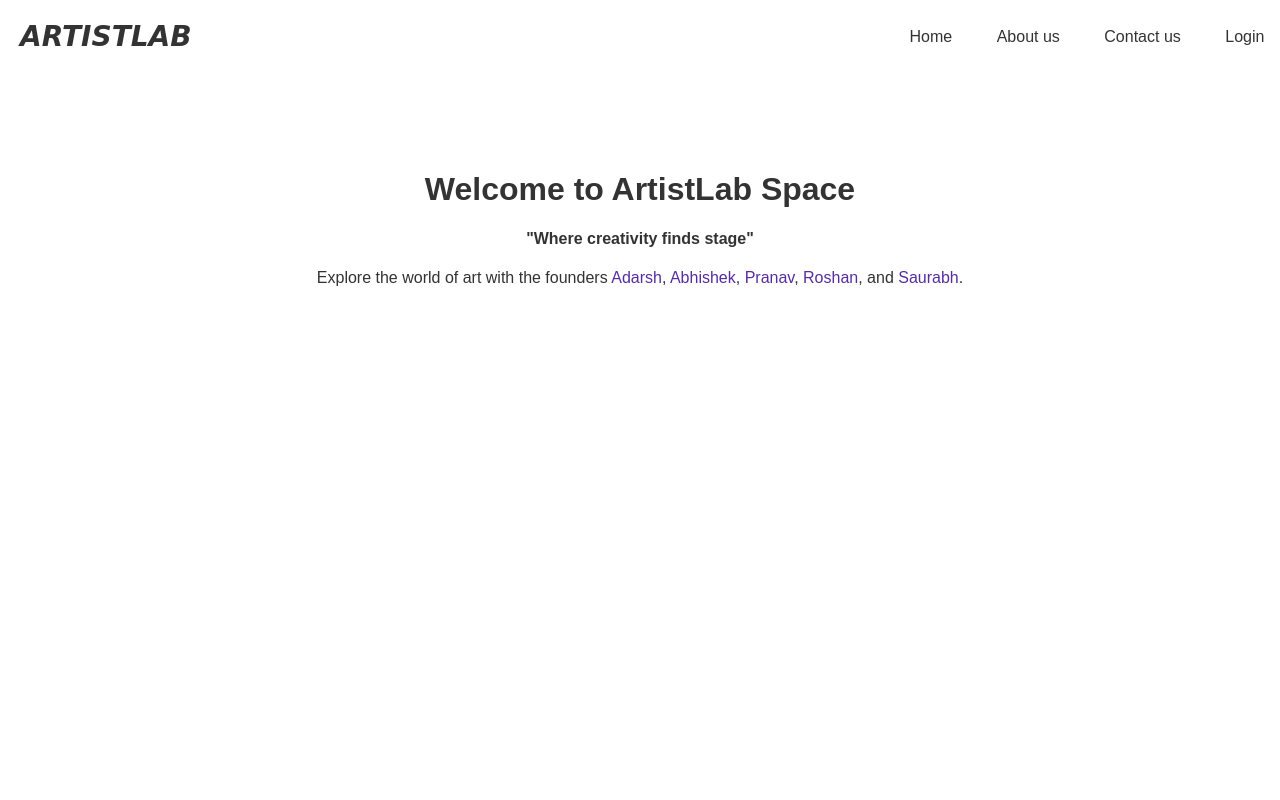
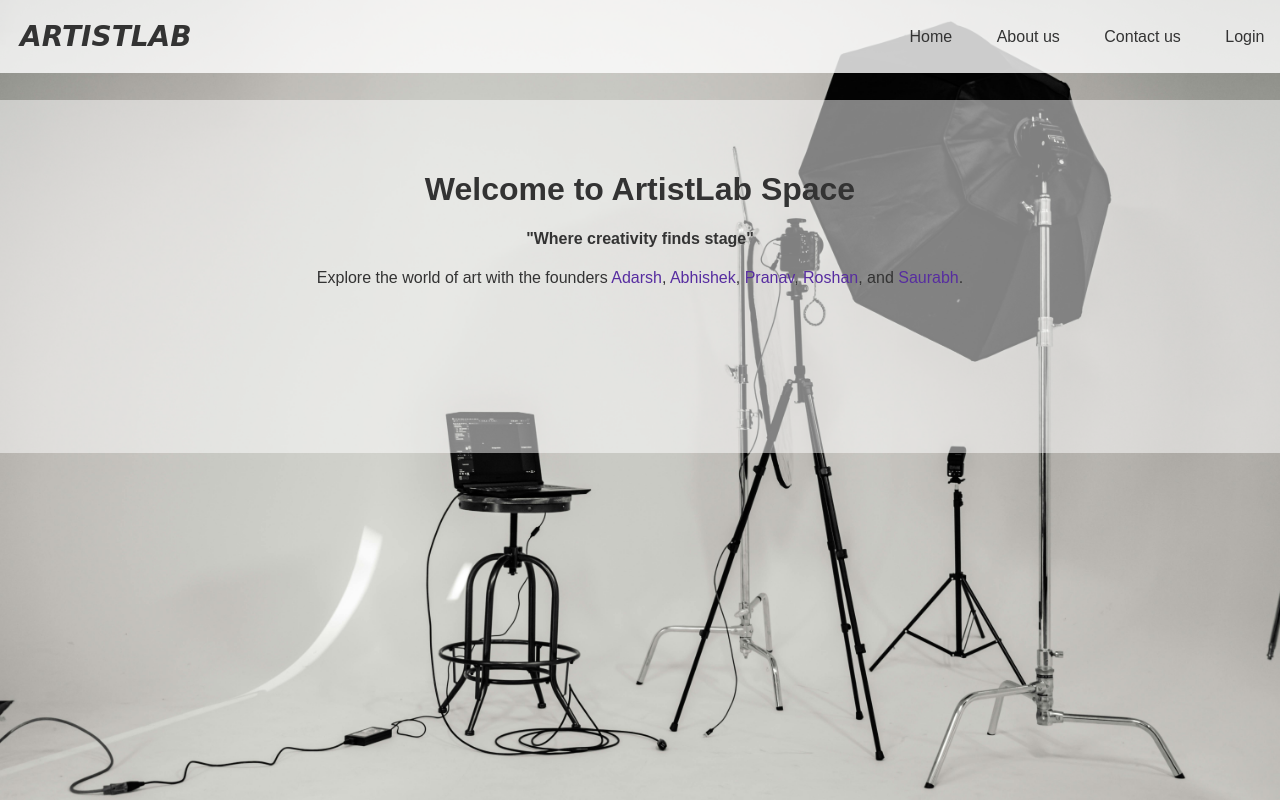
Before and after one commit to NoidaTechies/NoidaTechies.github.io, a plain HTML site: page index.html in a window 1280 px wide. Drawn offline with Linux system fonts and the light colour scheme.

Commit message:
Update index.html

```diff
--- a/index.html
+++ b/index.html
@@ -9,7 +9,7 @@
             margin: 0;
             padding: 0;
             font-family: Arial, sans-serif;
-            background: url("./img/home.jpg") no-repeat center center fixed; /* Set image as background */
+            background: url("./home.jpg") no-repeat center center fixed; /* Set image as background */
             background-size: cover; /* Cover the entire viewport */
             color: #333; /* Text color */
         }
```
